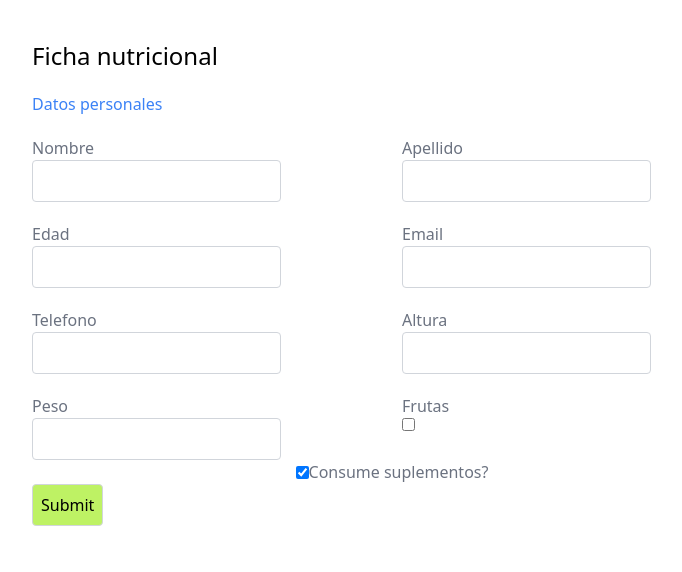
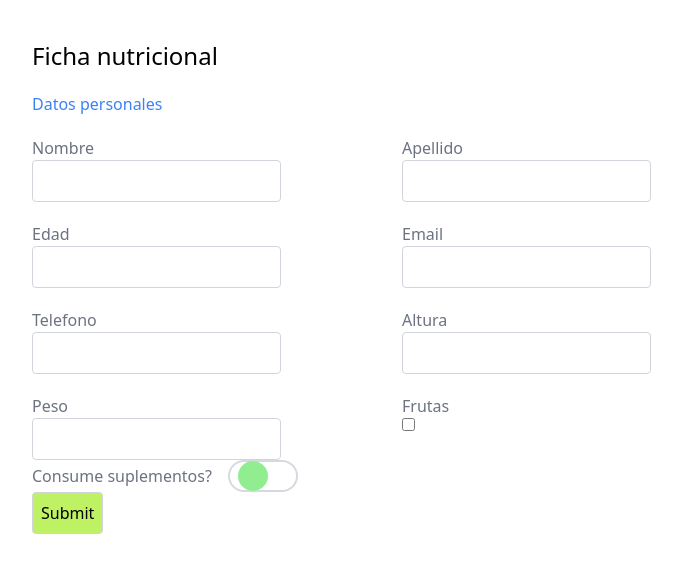
Before and after one commit to Elisa33/nutricion, a React (Vite) app: page / in a window 1280 px wide. Shown: the top 572 px of the page, without its empty margins (248-930 px from the left). Built offline with nearby package versions, Linux system fonts and the light colour scheme; no server answers; the database is empty.

Commit message:
toogle red test

```diff
--- a/src/App.jsx
+++ b/src/App.jsx
@@ -81,11 +81,11 @@ function App() {
             </label>
         </div>
 
-        <label class="radio" for="radio__toggle2">
-    <input class='radio__toogle' onChange={cambioBolita} type="checkbox" checked/>
-    <span>
-     Consume suplementos?
-    </span>
+        <label class="flex gap-4 items-center" for="radio__toggle2">
+          <span>
+          Consume suplementos?
+          </span>
+          <input class={ on ? 'toggle-red' : "radio__toggle"} onChange={cambioBolita} type="checkbox" checked/>
   </label>
 
         <input type="submit" className='block bg-lime-300'/>
--- a/src/custom.css
+++ b/src/custom.css
@@ -5,17 +5,11 @@ input[type="number"]
     -moz-appearance:textfield !important;
 }
 
-.radio {
-    display: flex;
-    justify-content: center;
-    align-items: center;
-    cursor: pointer;
-}
 
 .radio__toggle {
     position: relative;
-    min-width: 108px;
-    max-width: 108px;
+    min-width: 70px;
+    max-width: 70px;
     height: 32px;
     margin: 0;
     vertical-align: top;
@@ -30,6 +24,27 @@ input[type="number"]
     cursor: pointer;
     display: flex;
     align-items: center;
+    cursor: pointer;
+}
+.toggle-red {
+    position: relative;
+    min-width: 70px;
+    max-width: 70px;
+    height: 32px;
+    margin: 0;
+    vertical-align: top;
+    outline: none;
+    -webkit-appearance: none;
+    -moz-appearance: none;
+    appearance: none;
+    transition: all 0.3s cubic-bezier(0.2, 0.85, 0.32, 1.2);
+    border: 2px solid #D6D9E0;
+    box-sizing: border-box;
+    border-radius: 30px;
+    cursor: pointer;
+    display: flex;
+    align-items: center;
+    cursor: pointer;
 }
 
 .radio__toggle::after {
@@ -43,20 +58,21 @@ input[type="number"]
     transform: translateX(0);
     transition: all 0.5s cubic-bezier(0.2, 0.85, 0.32, 1.2);
 }
-.red-toggle::after {
+.toggle-red::after {
     content: "";
     position: absolute;
     left: 2px;
     width: 30px;
     height: 30px;
-    background-color:red;
+    background-color: red;
     border-radius: 50%;
     transform: translateX(0);
     transition: all 0.5s cubic-bezier(0.2, 0.85, 0.32, 1.2);
 }
 
+
 .radio__toggle:checked::after {
-    transform: translateX(calc(100% + 2px));
+    /* transform: translateX(30px); */
     left: initial;
     background-color: lightgreen;
 }
@@ -64,3 +80,12 @@ input[type="number"]
 .radio__toggle:checked + .radio__span {
     color: #000;
 }
+.toggle-red:checked::after {
+    transform: translateX(30px);
+    left: initial;
+    background-color: red;
+}
+
+.toggle-red:checked + .radio__span {
+    color: #000;
+}
```
